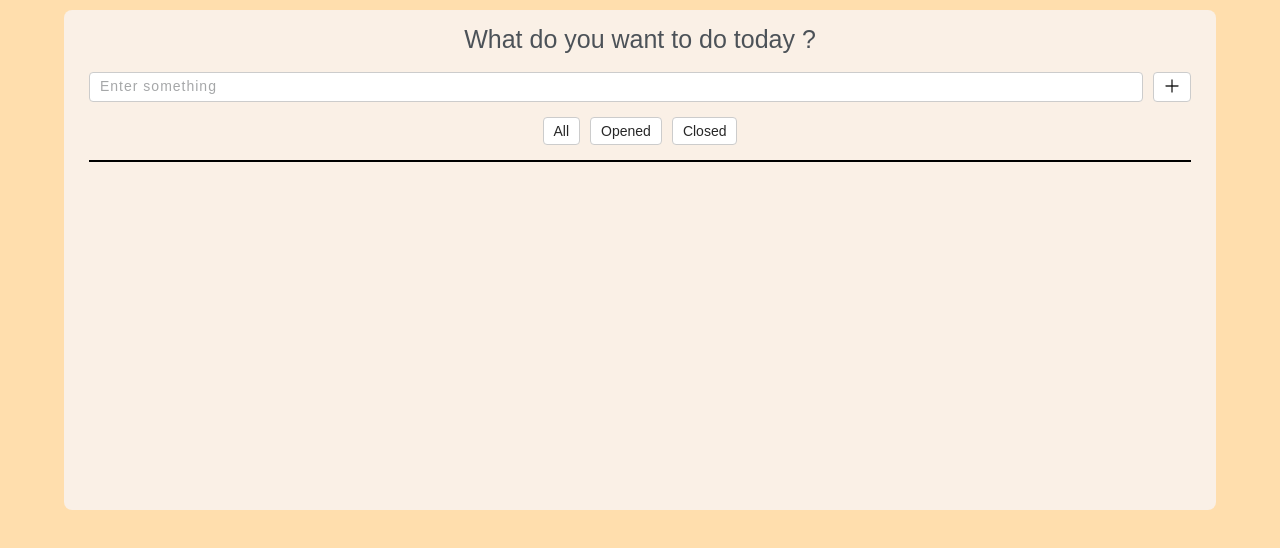
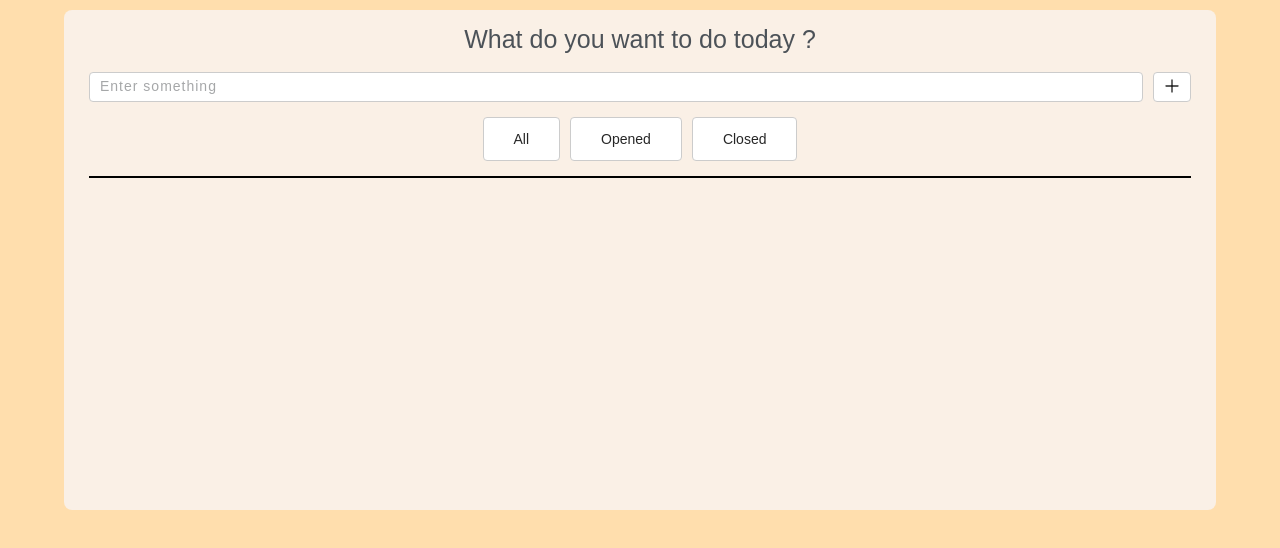
Before and after one commit to NikiDan/newTodo, a React (Create React App) app: page / in a window 1280 px wide. Shown: the top 548 px of the page. Built offline with nearby package versions, Linux system fonts and the light colour scheme.

Commit message:
Buttons redisign and fix.

```diff
--- a/src/Components/Filter/style.css
+++ b/src/Components/Filter/style.css
@@ -6,7 +6,7 @@
 
 .filter-btn {
     background-color: #FFFFFF;
-    padding: 2px 10px;
+    padding: 10px 30px;
     font-size: 14px;
     border-radius: 4px;
     font-weight: 400;
@@ -15,11 +15,14 @@
     z-index: 1;
     outline: none;
     position: relative;
+    transition: all 0.5s;
 }
 
 .filter-btn:hover {
     cursor: pointer;
-    color: #FFFFFF;
+    color: #000000;
+    border: 1px solid #000000;
+    border-radius: 0;
 }
 
 .filter-btn:before {
@@ -31,7 +34,7 @@
     bottom: 50%;
     opacity: 0;
     content: "";
-    background-color: #000000;
+    background-color: #FFDEAD;
 }
 
 .filter-btn:hover:before {
--- a/src/Components/TodoList/style.css
+++ b/src/Components/TodoList/style.css
@@ -55,7 +55,7 @@
 
 .todo-list__btn {
     background-color: #FFFFFF;
-    height: 3.3vh;
+    height: 30px;
     width: 40px;
 }
 
```
